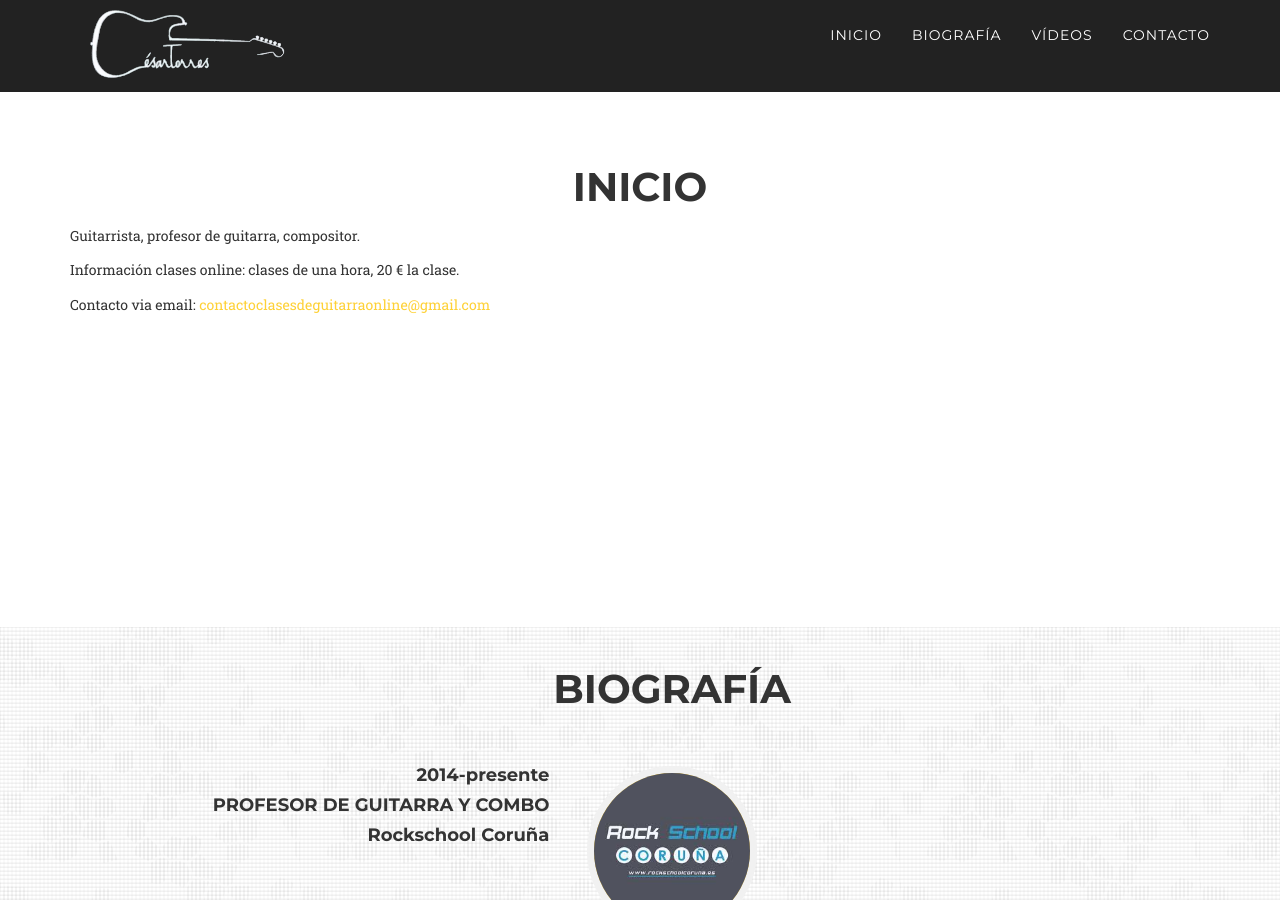
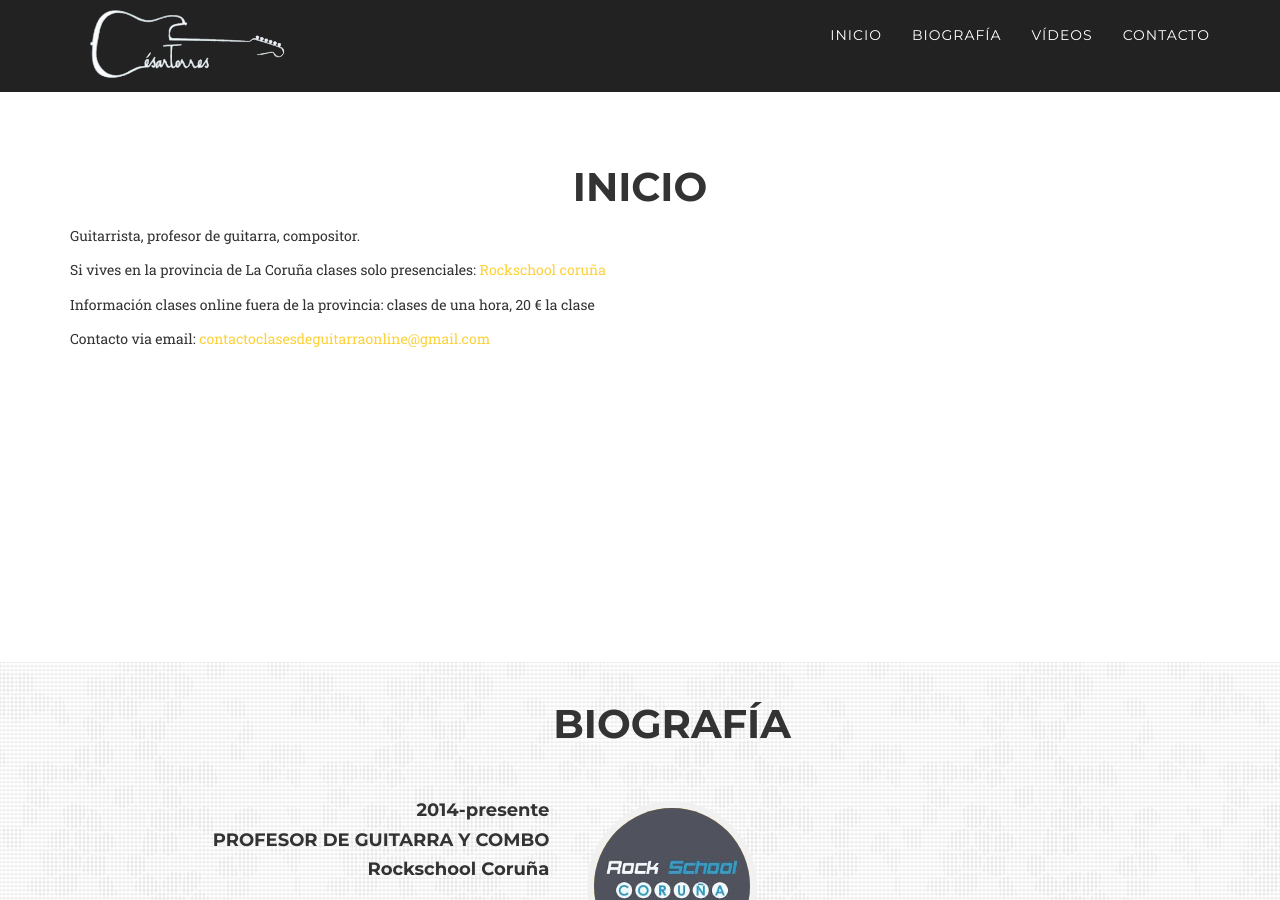
Before and after one commit to cesartorresmusic/cesartorresmusic.github.io, a Jekyll site: the page built from README.md, in a window 1280 px wide and 900 px high, scrolled down 783 px. Built offline with Jekyll 4.4.1, drawn with Linux system fonts in a browser that asks for light colours; some web fonts are replaced; our own code applies the rules of GitHub Pages for plain Markdown files.

Commit message:
add info Rockschool

```diff
--- a/_includes/inicio.html
+++ b/_includes/inicio.html
@@ -13,7 +13,10 @@
                     Guitarrista, profesor de guitarra, compositor.
                 </p>
                 <p>
-                    Información clases online: clases de una hora, 20 € la clase.
+                    Si vives en la provincia de La Coruña clases solo presenciales: <a href="http://www.rockschoolcoruna.es" target=_blank>Rockschool coruña</a>
+                </p>
+                <p>
+                    Información clases online fuera de la provincia: clases de una hora, 20 € la clase
                 </p>
                 <p>
                     Contacto via email: <a href="mailto:contactoclasesdeguitarraonline@gmail.com">contactoclasesdeguitarraonline@gmail.com</a>
```
